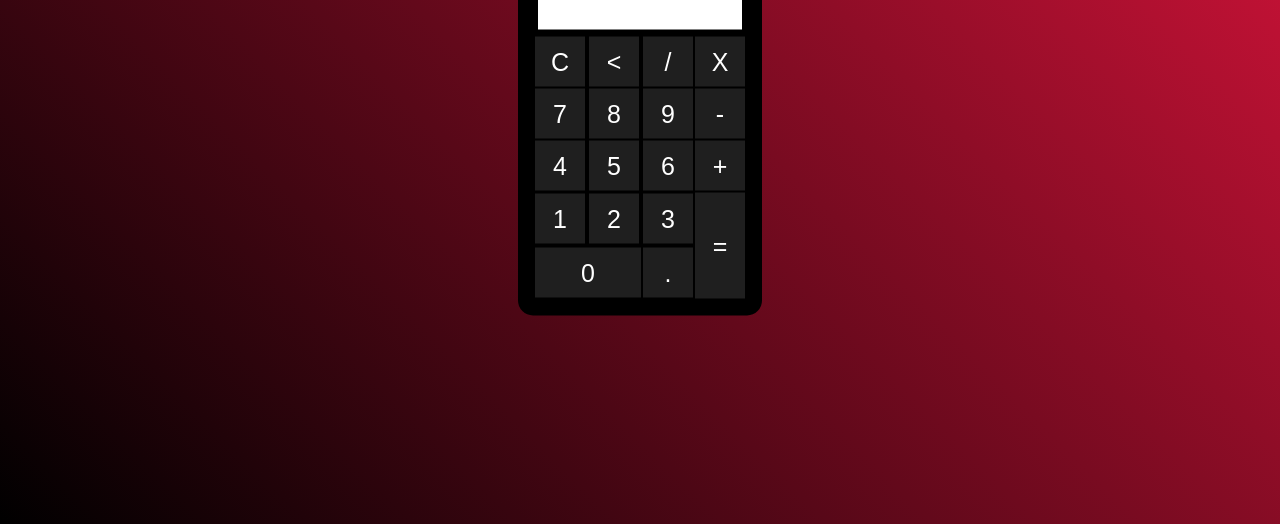
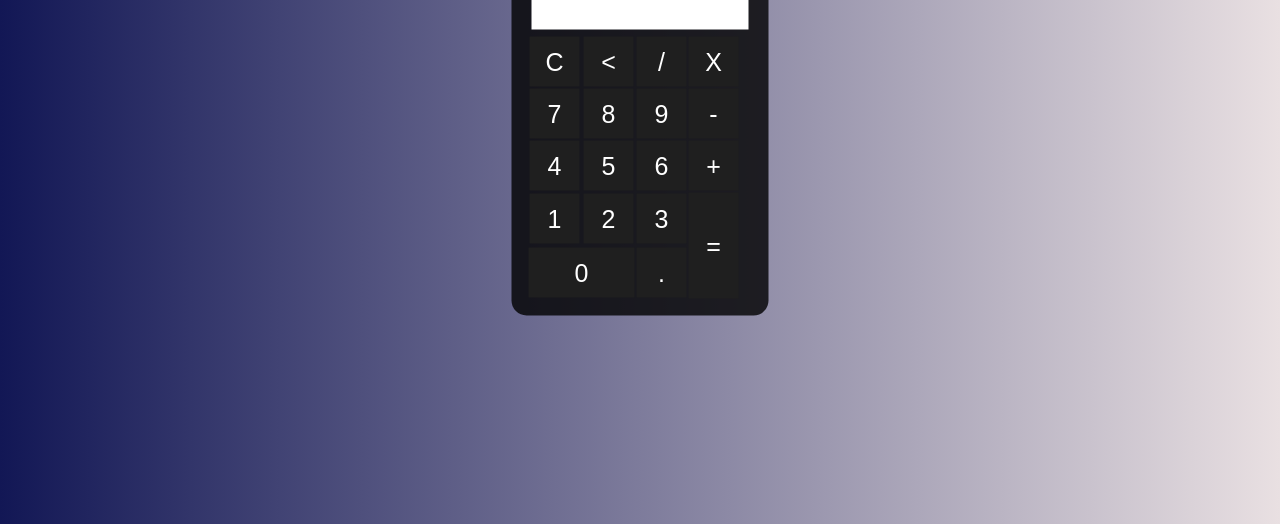
Before and after one commit to Aristoteles-Barbosa/Calculadora, a plain HTML site: page index.html in a window 1280 px wide. Shown: the part 276-800 px from the top of the page. Drawn offline with Linux system fonts and the light colour scheme.

Commit message:
finalizando o css

```diff
--- a/assets/style.css
+++ b/assets/style.css
@@ -1,13 +1,16 @@
+/*Zerar as margens*/
 * {
     margin: 0%;
     padding: 0%;
 
 }
+
 .fundo{
-    background-image: linear-gradient(45deg, black, crimson);
+    background-image: linear-gradient(90deg, rgb(18, 23, 85), rgb(233, 224, 226));
     height:100vh;
     color: #ffff;
     font-family: Arial, Helvetica, sans-serif;
+    text-align: center;
 
 }
 .botao{
@@ -19,11 +22,12 @@
     border: none;
     color: #ffff;
 }
-.botao:hover{
+.botao:hover{ /*passar o mause no botão muda de cor*/
     background-color: black;
 }
 #resultado{
     background-color: white;
+    width: 207px;
     height: 30px;
     margin: 5px;
     font-size: 25px;
@@ -34,7 +38,7 @@
 }
 .calculadora{
     position: absolute;
-    background-color: black;
+    background-color: rgba(0, 0,0, 0.8);
     top: 50%;
     left: 50%;
     transform: translate(-50%,-50%);
```
